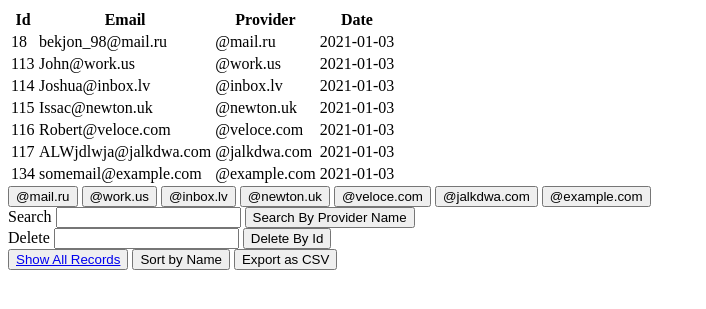
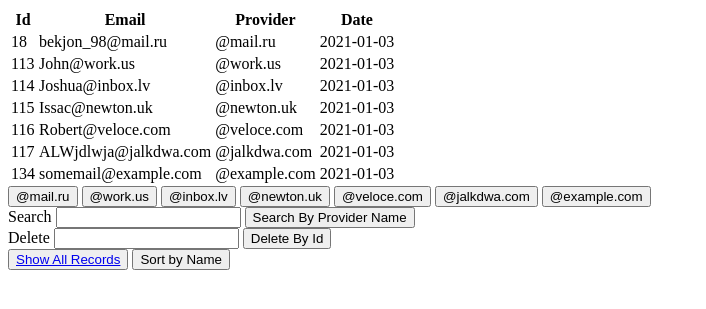
Before and after one commit to Re1nGer/Magebit_project, a PHP site: page /table in a window 1280 px wide. Shown: the top 309 px of the page, without its empty margins (0-706 px from the left). Run offline with PHP 8.4, Linux system fonts and the light colour scheme; data comes from the database, SQL or seed files in the repository.

Commit message:
table fixes

```diff
--- a/Views/table.php
+++ b/Views/table.php
@@ -52,9 +52,6 @@
 <button><a href = "/table">Show All Records</a></button>
 
 <button form = "searchByButton" name = "sortByName" type = "submit">Sort by Name</button>
-<form action = "table/exportCSV" method = "POST" id = "csv">
-        <button type = "submit">Export as CSV</button>
-</form>
 
 </body>
 </html>
```
